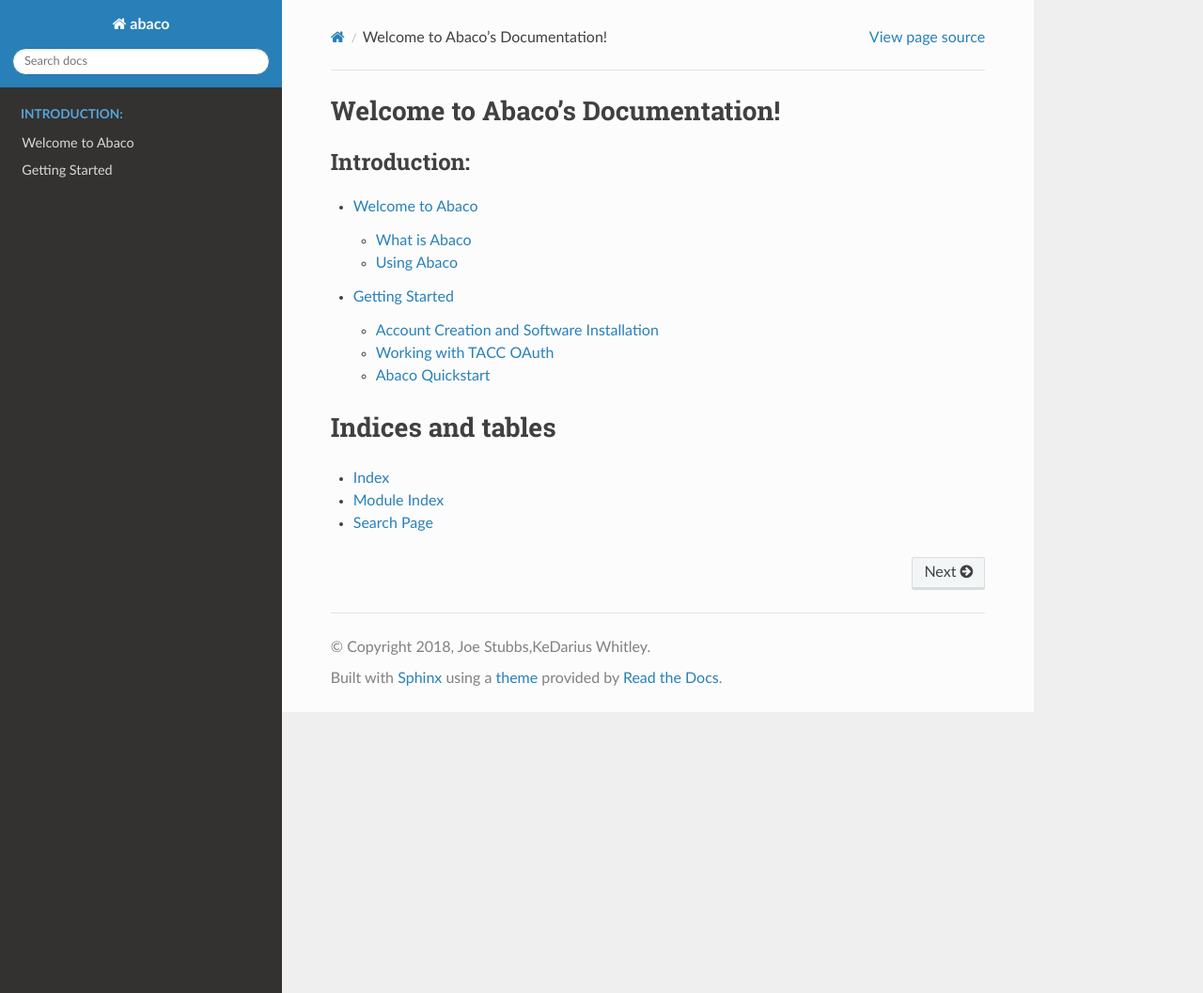
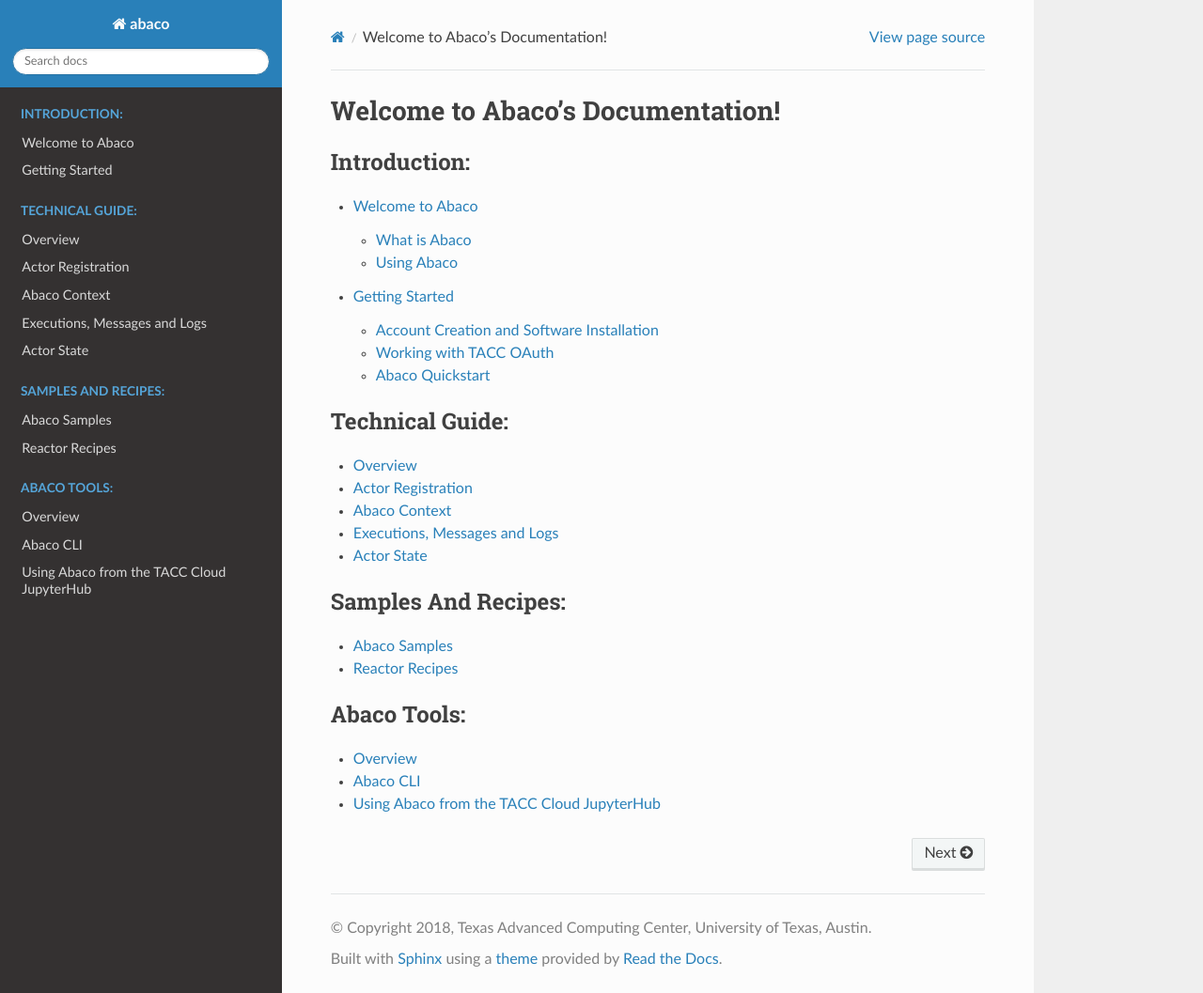
Before and after one commit to kwhitley54/abaco-docs, a Sphinx documentation site: the page built from source/contents.rst, in a window 1280 px wide and 1057 px high. Shown: the whole window at 94% size. Built offline with Sphinx 7.4.7 and the Read the Docs theme 2.0.0, drawn with Linux system fonts in a browser that asks for light colours.

Commit message:
initial framework, 1

```diff
--- a/source/conf.py
+++ b/source/conf.py
@@ -21,8 +21,8 @@
 # -- Project information -----------------------------------------------------
 
 project = 'abaco'
-copyright = '2018, Joe Stubbs,KeDarius Whitley'
-author = 'Joe Stubbs,KeDarius Whitley'
+copyright = '2018, Texas Advanced Computing Center, University of Texas, Austin'
+author = 'Joe Stubbs, KeDarius Whitley, Julia Looney'
 
 # The short X.Y version
 version = ''
--- a/source/contents.rst
+++ b/source/contents.rst
@@ -13,20 +13,29 @@
    index
    getting-started/index
 
+.. toctree::
+   :maxdepth: 2
+   :caption: Technical Guide:
+
+   technical/index
+   technical/registration
+   technical/context
+   technical/messages
+   technical/state
 
 
 .. toctree::
    :maxdepth: 2
-   :caption: Technical Guide:
+   :caption: Samples And Recipes:
+
+   samples/index
+   samples/reactors
 
 
+.. toctree::
+   :maxdepth: 2
+   :caption: Abaco Tools:
 
-
-
-
-Indices and tables
-==================
-
-* :ref:`genindex`
-* :ref:`modindex`
-* :ref:`search`
+   tools/index
+   tools/cli
+   tools/jupyter
--- /dev/null
+++ b/source/technical/context.rst
@@ -0,0 +1,5 @@
+.. _context:
+
+=============
+Abaco Context
+=============
--- /dev/null
+++ b/source/technical/index.rst
@@ -0,0 +1,10 @@
+========
+Overview
+========
+
+The Technical Guide for Abaco provides a more detailed reference to Abaco's advanced features.
+
+- :doc:`registration`: Complete reference for actor registration and management.
+- :doc:`messages`: Covers the different types of messages that can be sent to an Actor.
+- :doc:`context`: Full details regarding the context injected into every Abaco actor.
+- :doc:`state`: Working with the State API to store state between actor executions.
--- /dev/null
+++ b/source/technical/messages.rst
@@ -0,0 +1,7 @@
+.. _messages:
+
+=============================
+Executions, Messages and Logs
+=============================
+
+*Coming soon...* all about actor executions, messages and logs.
--- /dev/null
+++ b/source/technical/registration.rst
@@ -0,0 +1,7 @@
+.. _registration:
+
+==================
+Actor Registration
+==================
+
+*Coming soon...* all about actor registration.
--- /dev/null
+++ b/source/technical/state.rst
@@ -0,0 +1,7 @@
+.. _state:
+
+===========
+Actor State
+===========
+
+*Coming soon...* all about managing actor state.
--- /dev/null
+++ b/source/tools/cli.rst
@@ -0,0 +1,7 @@
+.. _cli:
+
+=========
+Abaco CLI
+=========
+
+*Coming soon...* the Abaco CLI.
--- /dev/null
+++ b/source/tools/index.rst
@@ -0,0 +1,6 @@
+
+========
+Overview
+========
+
+In this section we cover additional tools and resources for working with the Abaco Platform.
--- /dev/null
+++ b/source/tools/jupyter.rst
@@ -0,0 +1,7 @@
+.. _jupyter:
+
+==========================================
+Using Abaco from the TACC Cloud JupyterHub
+==========================================
+
+*Coming soon...* executing functions in parallel on Abaco from the TACC Cloud Jupyter Hub.
```
Also changed, not shown: source/getting-started/index.rst (+18 -4 lines), source/samples/index.rst (added, +10 -0 lines), source/samples/reactors.rst (added, +7 -0 lines).
